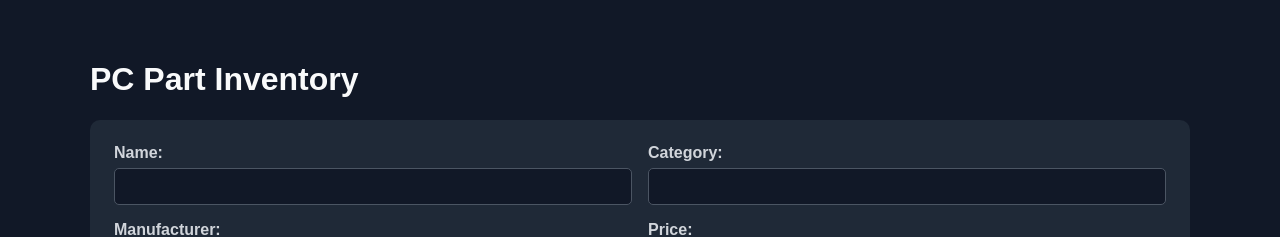
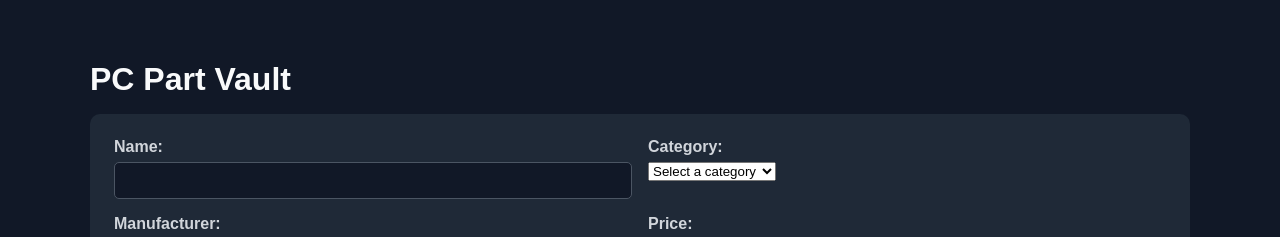
Before and after one commit to AlbertoLewis-971820/PC-Parts-Inventory, an Angular app in the folder frontend/: page / in a window 1280 px wide. Shown: the top 237 px of the page. Built offline with nearby package versions, Linux system fonts and the light colour scheme; no server answers.

Commit message:
fix: Changed category to a dropdown for adding a part and change capitialization for category filter

```diff
--- a/frontend/src/app/component/pc-part-form/pc-part-form.css
+++ b/frontend/src/app/component/pc-part-form/pc-part-form.css
@@ -2,6 +2,12 @@
   display: block;
   margin-bottom: 32px;
 }
+
+h1{
+margin-bottom: 16px;
+}
+
+
 
 h2 {
   margin-top: 0;
--- a/frontend/src/app/component/pc-part-form/pc-part-form.html
+++ b/frontend/src/app/component/pc-part-form/pc-part-form.html
@@ -1,57 +1,67 @@
-<h1>PC Part Inventory</h1>
+<h1>PC Part Vault</h1>
 <form #partForm="ngForm" (ngSubmit)="addPcPart(partForm)">
   <div>
     <label for="name">Name:</label>
     <input
+      [(ngModel)]="newPcPart.name"
       id="name"
+      name="name"
       type="text"
-      name="name"
-      [(ngModel)]="newPcPart.name"
     />
   </div>
 
   <div>
     <label for="category">Category:</label>
-    <input
+    <select
+      [(ngModel)]="newPcPart.category"
       id="category"
+      name="category"
       type="text"
-      name="category"
-      [(ngModel)]="newPcPart.category"
-    />
+    >
+      <option value="">Select a category</option>
+      <option value="CPU">CPU</option>
+      <option value="GPU">GPU</option>
+      <option value="RAM">RAM</option>
+      <option value="MOTHERBOARD">MOTHERBOARD</option>
+      <option value="COOLER">COOLER</option>
+      <option value="CASE">CASE</option>
+      <option value="FANS">FANS</option>
+      <option value="PSU">PSU</option>
+    </select>
   </div>
 
   <div>
     <label for="manufacturer">Manufacturer:</label>
     <input
+      [(ngModel)]="newPcPart.manufacturer"
       id="manufacturer"
+      name="manufacturer"
       type="text"
-      name="manufacturer"
-      [(ngModel)]="newPcPart.manufacturer"
     />
   </div>
 
   <div>
     <label for="price">Price:</label>
     <input
+      [(ngModel)]="newPcPart.price"
       id="price"
+      name="price"
       type="number"
-      name="price"
-      [(ngModel)]="newPcPart.price"
     />
   </div>
 
   <div>
     <label for="quantity">Quantity:</label>
     <input
+      [(ngModel)]="newPcPart.quantity"
       id="quantity"
+      name="quantity"
       type="number"
-      name="quantity"
-      [(ngModel)]="newPcPart.quantity"
     />
   </div>
 
   <button type="submit">Add PC Part</button>
   @if (errorMessage) {
-    <p class="error">{{ errorMessage }}</p>
+  <p class="error">{{ errorMessage }}</p>
   }
 </form>
--- a/frontend/src/app/components/pc-part-list/pc-part-list.html
+++ b/frontend/src/app/components/pc-part-list/pc-part-list.html
@@ -1,17 +1,17 @@
 <label for="category">Category:</label>
 
 <select
+  [(ngModel)]="categorySearch"
   id="category"
-  [(ngModel)]="categorySearch"
 >
   <option value="">All Categories</option>
   <option value="CPU">CPU</option>
   <option value="GPU">GPU</option>
   <option value="RAM">RAM</option>
-  <option value="MOTHERBOARD">Motherboard</option>
-  <option value="COOLER">Cooler</option>
-  <option value="CASE">Case</option>
-  <option value="FANS">Fans</option>
+  <option value="MOTHERBOARD">MOTHERBOARD</option>
+  <option value="COOLER">COOLER</option>
+  <option value="CASE">CASE</option>
+  <option value="FANS">FANS</option>
   <option value="PSU">PSU</option>
 </select>
 
@@ -21,9 +21,9 @@
 
 
 <input
-type="text"
   [(ngModel)]="manufacturerSearch"
   placeholder="Search by manufacturer"
+  type="text"
 />
 <button (click)="searchByManufacturer()">
   Search
@@ -31,9 +31,9 @@ placeholder="Search by manufacturer"
 
 
 <input
-  type="text"
   [(ngModel)]="lowStockThreshold"
   placeholder="Low stock threshold"
+  type="text"
 />
 <button (click)="searchLowStock()">
   Low Stock
@@ -57,41 +57,41 @@ placeholder="Search by manufacturer"
     @if (editingPart?.id === part.id) {
     <td>
       <input
-            type="text"
         [(ngModel)]="editingPart!.name"
         name="edit-name"
+        type="text"
       />
     </td>
 
     <td>
       <input
-            type="text"
         [(ngModel)]="editingPart!.category"
         name="edit-category"
+        type="text"
       />
     </td>
 
     <td>
       <input
-            type="text"
         [(ngModel)]="editingPart!.manufacturer"
         name="edit-manufacturer"
+        type="text"
       />
     </td>
 
     <td>
       <input
-            type="number"
         [(ngModel)]="editingPart!.price"
         name="edit-price"
+        type="number"
       />
     </td>
 
     <td>
       <input
-            type="number"
         [(ngModel)]="editingPart!.quantity"
         name="edit-quantity"
+        type="number"
       />
     </td>
 
@@ -109,12 +109,12 @@ placeholder="Search by manufacturer"
     <td>
       <button (click)="startEditing(part)">Edit</button>
       <button (click)="deletePcPart(part.id)">Delete</button>
-              <button (click) ="startRestocking(part)">Restock</button>
+      <button (click)="startRestocking(part)">Restock</button>
       @if (restockPartId === part.id) {
       <input
-                type="number"
         [(ngModel)]="restockQuantity"
         placeholder="Quantity"
+        type="number"
       />
 
 
```
Lines whose indentation alone changed are shown as unchanged.
